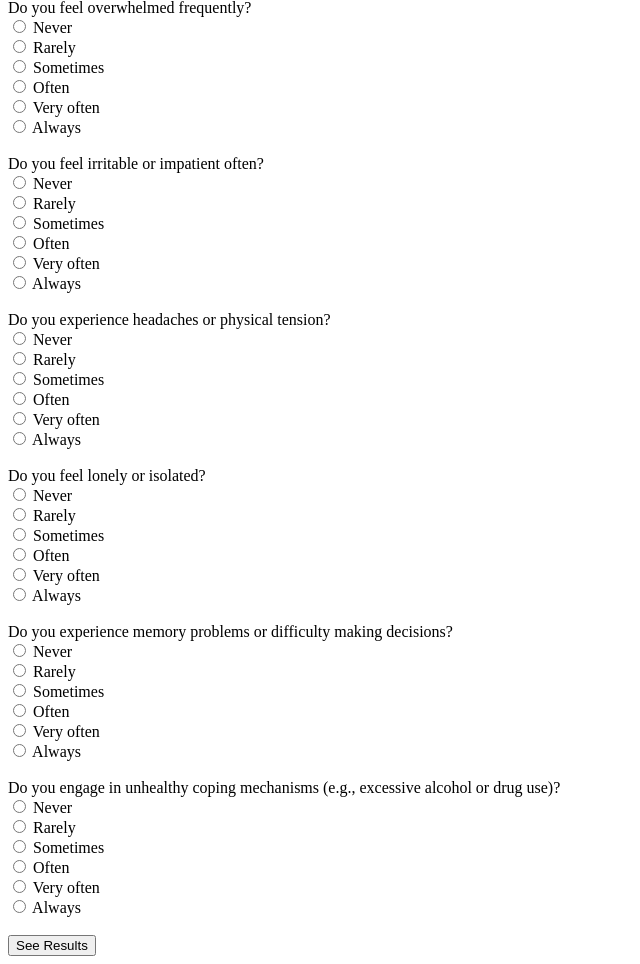
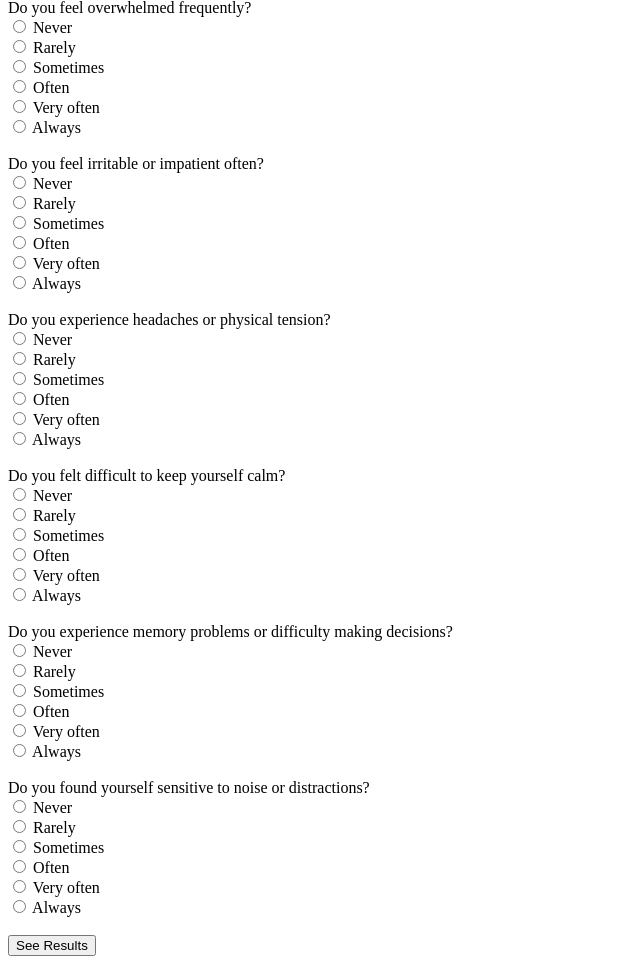
Before and after one commit to rydzze/MentalAssess, a PHP site: page /stress in a window 1280 px wide. Shown: the part 81-1045 px from the top of the page, without its empty margins (0-640 px from the left). Run offline with PHP 8.4, Linux system fonts and the light colour scheme.

Commit message:
update stress #2

```diff
--- a/templates/stress.php
+++ b/templates/stress.php
@@ -35,13 +35,13 @@
         <input type="radio" name="tension" value="0.8" required> Very often<br>
         <input type="radio" name="tension" value="1.0" required> Always<br><br>
 
-        <label>Do you feel lonely or isolated?</label><br>
-        <input type="radio" name="lonely" value="0.0" required> Never<br>
-        <input type="radio" name="lonely" value="0.2" required> Rarely<br>
-        <input type="radio" name="lonely" value="0.4" required> Sometimes<br>
-        <input type="radio" name="lonely" value="0.6" required> Often<br>
-        <input type="radio" name="lonely" value="0.8" required> Very often<br>
-        <input type="radio" name="lonely" value="1.0" required> Always<br><br>
+        <label>Do you felt difficult to keep yourself calm?</label><br>
+        <input type="radio" name="calm" value="0.0" required> Never<br>
+        <input type="radio" name="calm" value="0.2" required> Rarely<br>
+        <input type="radio" name="calm" value="0.4" required> Sometimes<br>
+        <input type="radio" name="calm" value="0.6" required> Often<br>
+        <input type="radio" name="calm" value="0.8" required> Very often<br>
+        <input type="radio" name="calm" value="1.0" required> Always<br><br>
 
         <label>Do you experience memory problems or difficulty making decisions?</label><br>
         <input type="radio" name="forgetful" value="0.0" required> Never<br>
@@ -51,13 +51,13 @@
         <input type="radio" name="forgetful" value="0.8" required> Very often<br>
         <input type="radio" name="forgetful" value="1.0" required> Always<br><br>
 
-        <label>Do you engage in unhealthy coping mechanisms (e.g., excessive alcohol or drug use)?</label><br>
-        <input type="radio" name="unhealthy" value="0.0" required> Never<br>
-        <input type="radio" name="unhealthy" value="0.2" required> Rarely<br>
-        <input type="radio" name="unhealthy" value="0.4" required> Sometimes<br>
-        <input type="radio" name="unhealthy" value="0.6" required> Often<br>
-        <input type="radio" name="unhealthy" value="0.8" required> Very often<br>
-        <input type="radio" name="unhealthy" value="1.0" required> Always<br><br>
+        <label>Do you found yourself sensitive to noise or distractions?</label><br>
+        <input type="radio" name="sensitive" value="0.0" required> Never<br>
+        <input type="radio" name="sensitive" value="0.2" required> Rarely<br>
+        <input type="radio" name="sensitive" value="0.4" required> Sometimes<br>
+        <input type="radio" name="sensitive" value="0.6" required> Often<br>
+        <input type="radio" name="sensitive" value="0.8" required> Very often<br>
+        <input type="radio" name="sensitive" value="1.0" required> Always<br><br>
 
         <button type="submit">See Results</button>
     </form>
```
Also changed, not shown: 2 other files.
